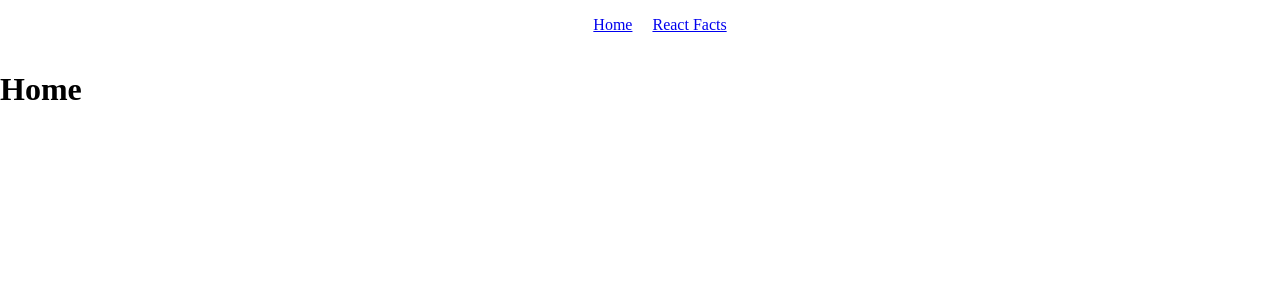
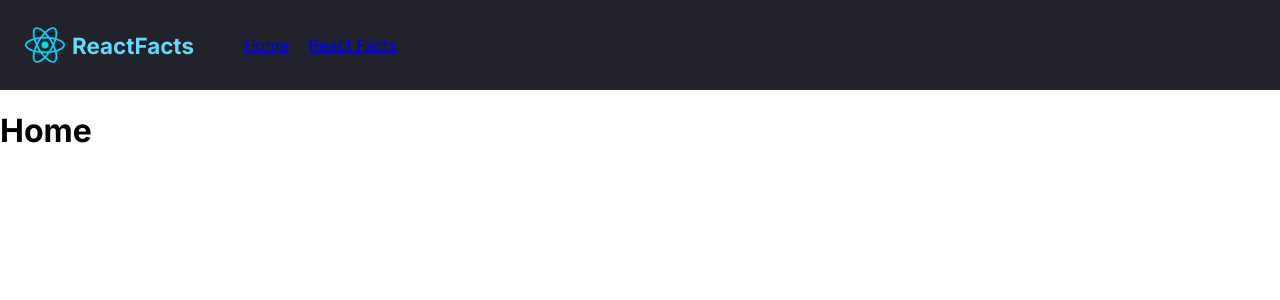
Before and after one commit to surya-441/first-react, a React (Vite) app: page / in a window 1280 px wide. Shown: the top 300 px of the page. Built offline with nearby package versions, Linux system fonts and the light colour scheme.

Commit message:
styled nav

```diff
--- a/src/componenets/Nav.css
+++ b/src/componenets/Nav.css
@@ -7,3 +7,25 @@ nav ul li {
     display: inline-block;
     margin: 0 10px;
 }
+
+.logo-img {
+    width: 40px;
+    margin-right: 7px;
+}
+.nav {
+    display: flex;
+    align-items: center;
+    height: 100%;
+}
+
+.header {
+    height: 90px;
+    background-color: #21222A;
+    padding: 30px 25px;
+}
+
+.logo-span {
+    color: #61DAFB;
+    font-size: 1.4rem;
+    font-weight: 700;
+}
--- a/src/componenets/Nav.jsx
+++ b/src/componenets/Nav.jsx
@@ -1,9 +1,11 @@
 import { Link } from "react-router-dom";
 import './Nav.css';
-
 function Nav() {
     return (
-        <nav>
+        <header className="header">
+            <nav className = "nav">
+                <img className="logo-img" src ="/src/assets/react-icon.png" alt="React Logo" />
+                <span className="logo-span">ReactFacts</span>
                 <ul>
                     <li>
                         <Link to="/">Home</Link>
@@ -13,6 +15,7 @@ function Nav() {
                     </li>
                 </ul>
             </nav>
+        </header>
     );
 }
 
--- a/src/index.css
+++ b/src/index.css
@@ -4,6 +4,7 @@
 
 body {
     margin: 0;
+    font-family: Inter, sans-serif;
 }
 
 .root {
```
Lines whose indentation alone changed are shown as unchanged.
